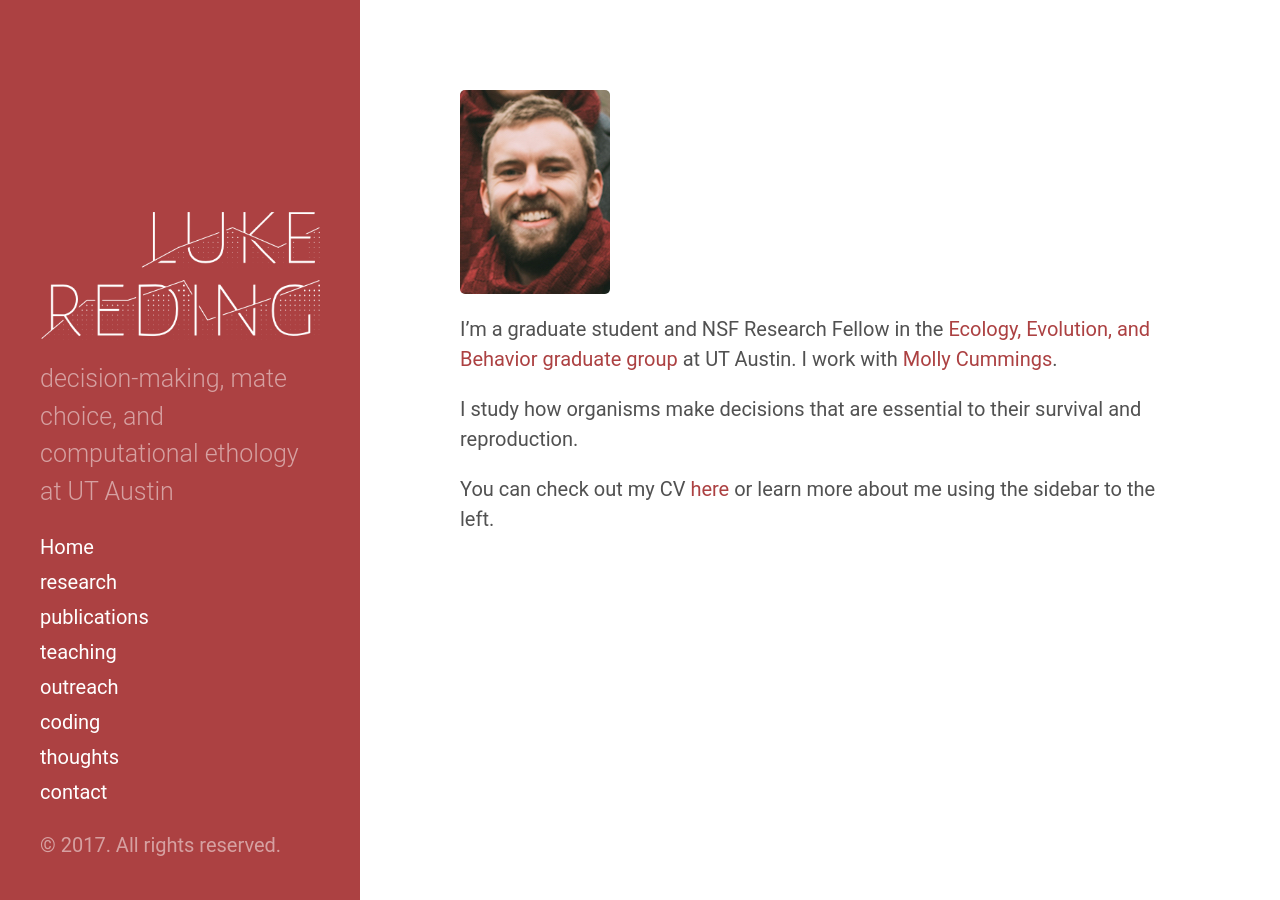
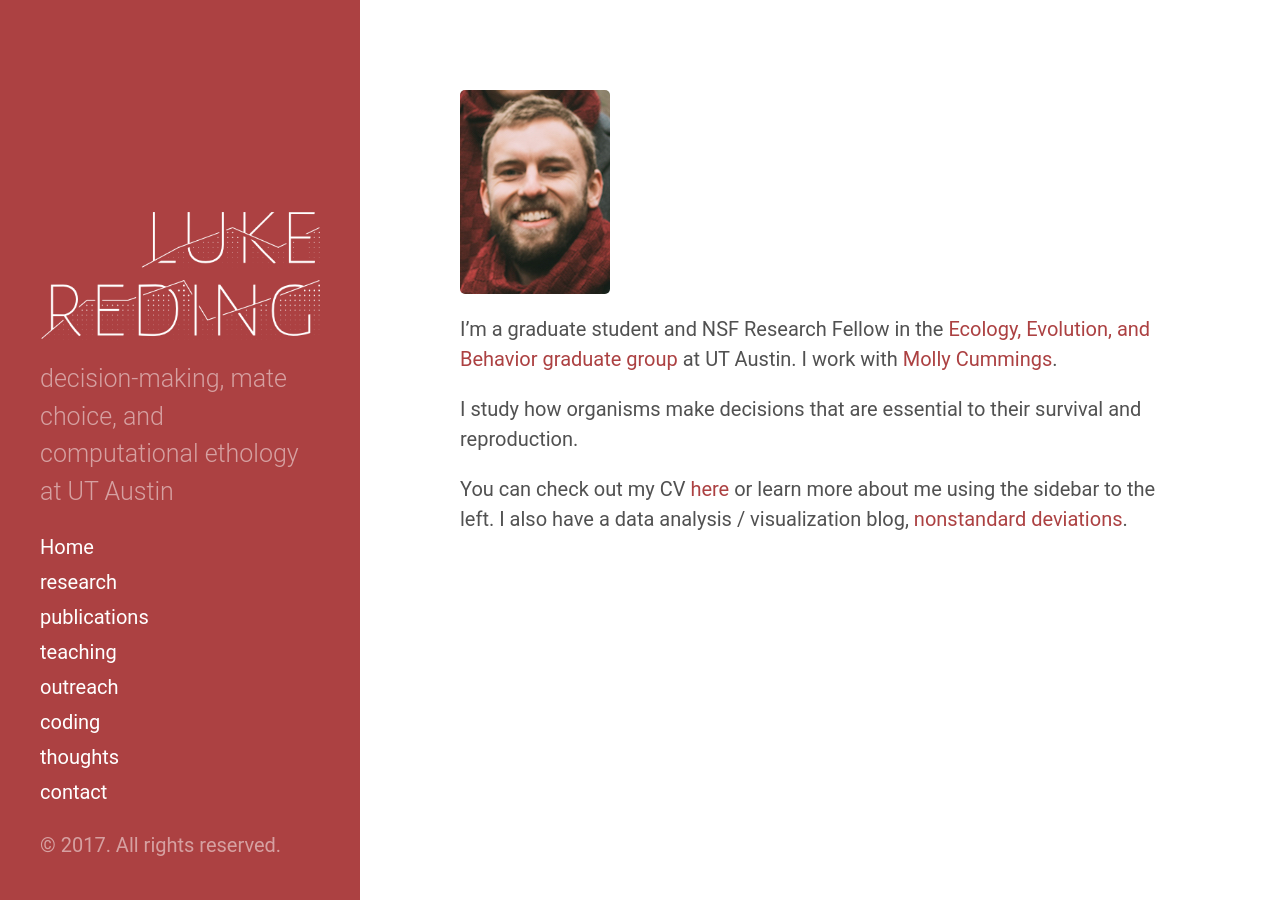
Before and after one commit to lukereding/lukereding.github.io, a Jekyll site: the page built from index.md, in a window 1280 px wide. Built offline with Jekyll 4.4.1, drawn with Linux system fonts in a browser that asks for light colours; the list of posts is cut into pages by our own code.

Commit message:
add to about

```diff
--- a/index.md
+++ b/index.md
@@ -9,4 +9,4 @@
 
 I study how organisms make decisions that are essential to their survival and reproduction.
 
-You can check out my CV [here](../files/cv.pdf) or learn more about me using the sidebar to the left.
+You can check out my CV [here](../files/cv.pdf) or learn more about me using the sidebar to the left. I also have a data analysis / visualization blog, [nonstandard deviations](https://lukereding.github.io/nonstandard_deviations/).
```
